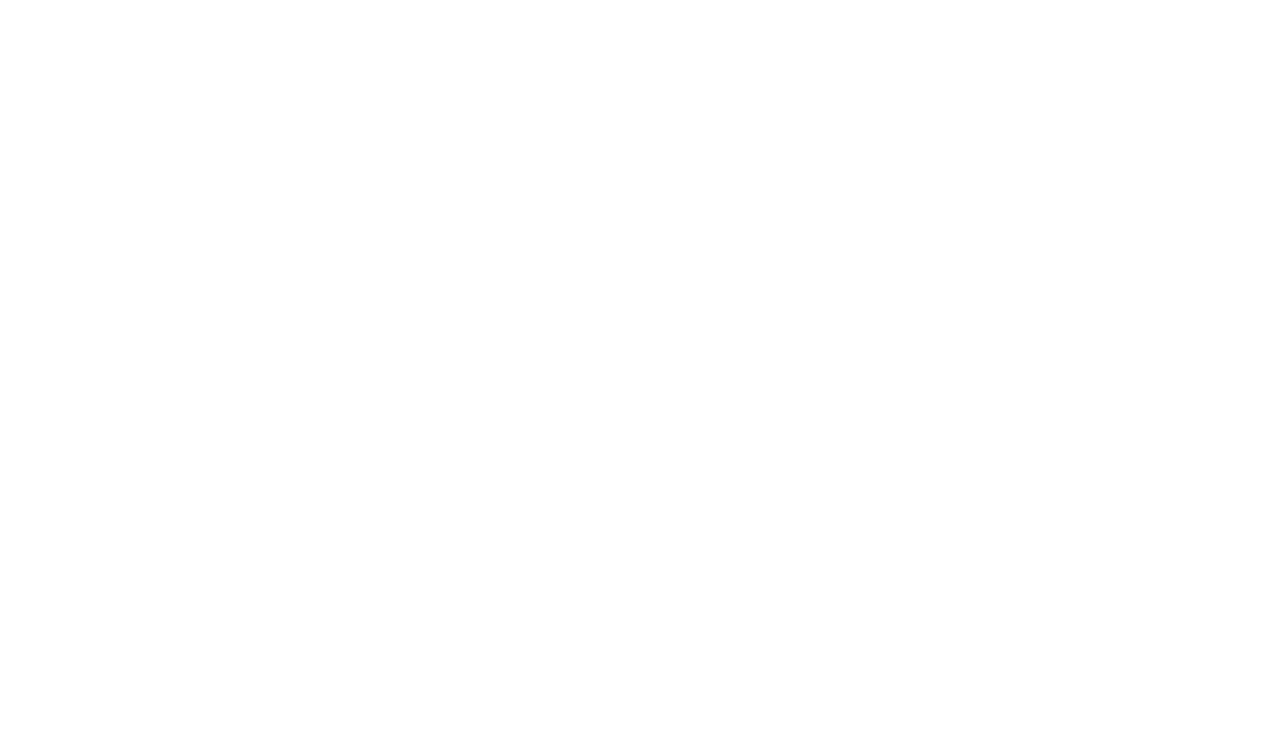
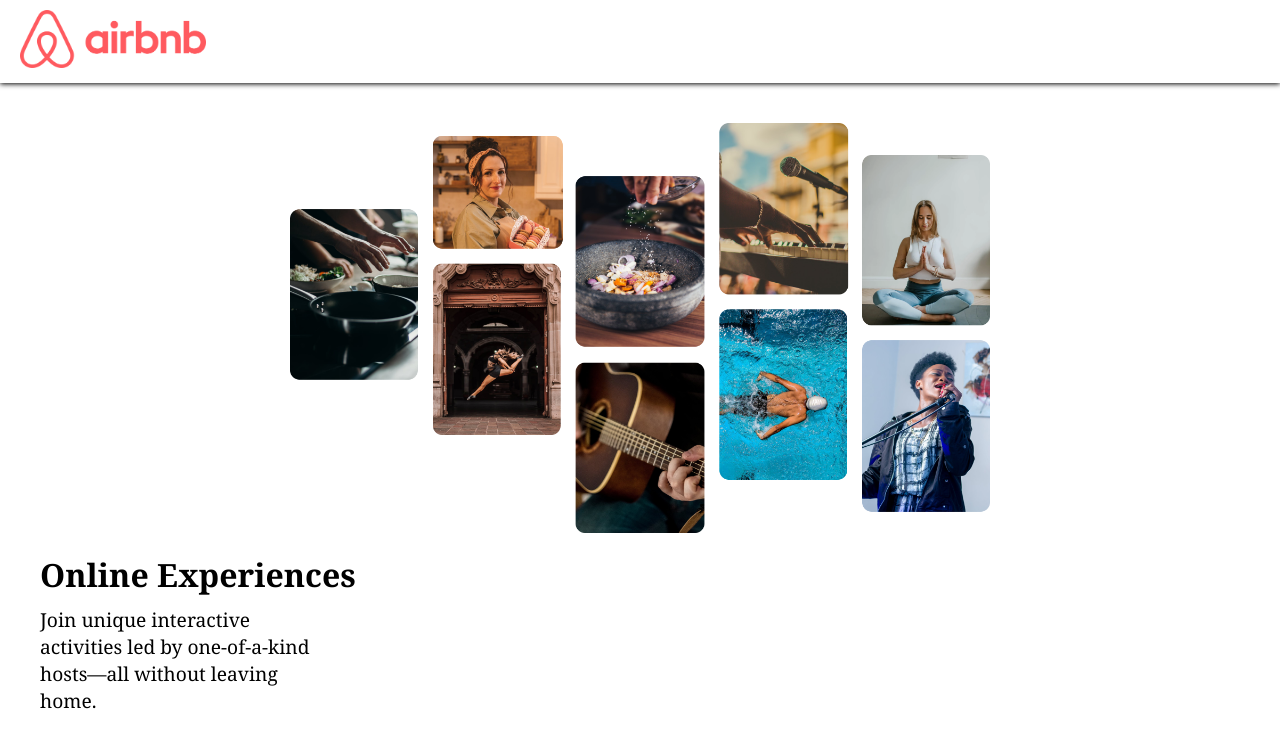
Before and after one commit to shaswatsingh19/Scrimba-Frontend-Path-Solution, a React (Vite) app in the folder 12. React Basics/02. Airbnb Experience clone/01.Airbnb Clone/: page / in a window 1280 px wide. Shown: the top 748 px of the page. Built offline with nearby package versions, Linux system fonts and the light colour scheme.

Commit message:
navbar component

```diff
--- a/12. React Basics/02. Airbnb Experience clone/01.Airbnb Clone/src/App.css
+++ b/12. React Basics/02. Airbnb Experience clone/01.Airbnb Clone/src/App.css
@@ -0,0 +1,51 @@
+
+
+*{
+  margin: 0;
+  box-sizing: border-box;
+}
+body{
+  font-family: Cambria, Cochin, Georgia, Times, 'Times New Roman', serif;
+}
+img{
+  width: 100%;
+  max-width: 200px;
+}
+
+header{
+  padding: 10px 20px;
+  box-shadow: 0 1px 5px 0px black;
+}
+#nav-logo{
+  max-width: 15%;
+}
+.hero{
+  padding: 40px;
+}
+#main-img{
+  display: block;
+  margin: auto;
+  width: 700px;
+  max-width: 100%;
+}
+
+.hero h1{
+  margin: 20px auto 10px;
+  font-size: 2rem;
+
+}
+.hero p{
+  font-size: larger;
+  max-width: 280px;
+}
+
+
+@media screen and (max-width:500px) {
+
+  .hero h1{
+    font-size: 1.1rem;
+  }
+  .hero p{
+    font-size: smaller;
+  }
+}
--- a/12. React Basics/02. Airbnb Experience clone/01.Airbnb Clone/src/components/Navbar.jsx
+++ b/12. React Basics/02. Airbnb Experience clone/01.Airbnb Clone/src/components/Navbar.jsx
@@ -1,12 +1,18 @@
-
+import airbnbLogo from '../assets/airbnb-logo.png'
+import photoGrid from '../assets/photo-grid.png'
 
 function Navbar(){
     return (
         <nav>
             <header>
+                <img id='nav-logo' src={airbnbLogo} alt='airbnb logo'></img>
+            </header>
+            <div className='hero'>
+                <img id='main-img' src={photoGrid} alt='main page grid image'></img>
 
-            </header>
-            <main></main>
+                <h1>Online Experiences</h1>
+                <p>Join unique interactive activities led by one-of-a-kind hosts—all without leaving home.</p>
+            </div>
         </nav>
     )
 }
```
